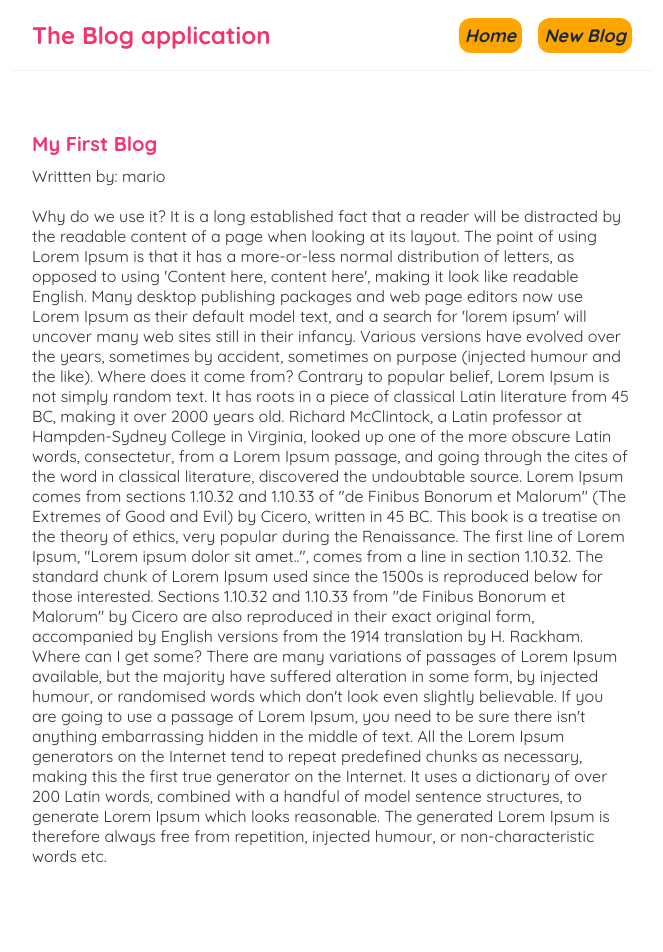
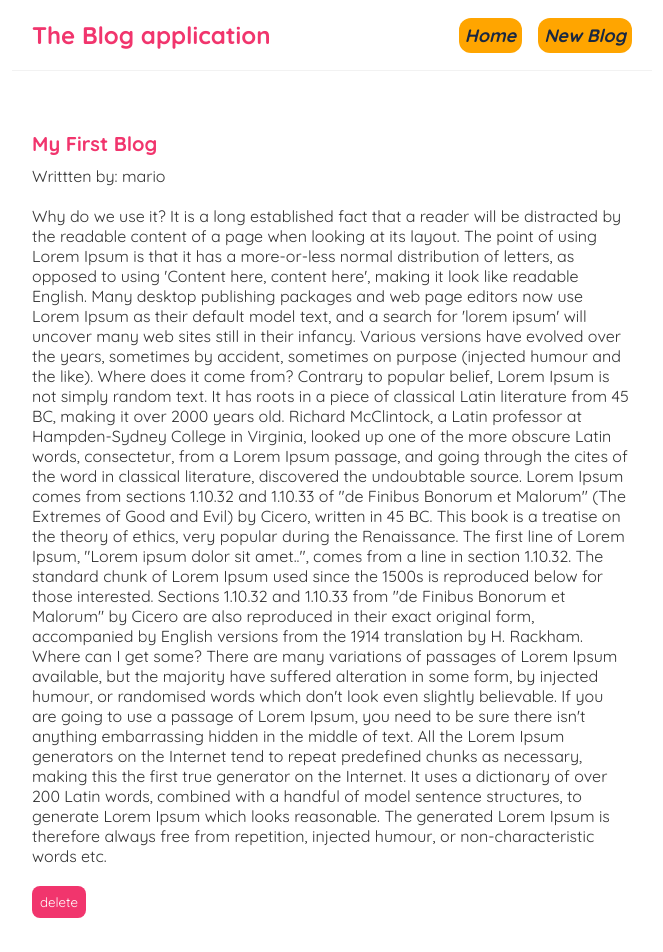
Before and after one commit to TomiSar/ReactProjects, a React (Create React App) app in the folder blog-application/: page /blogs/1 in a window 1280 px wide. Shown: the top 952 px of the page, without its empty margins (308-971 px from the left). Built offline with nearby package versions, Linux system fonts and the light colour scheme; data requests are answered from the project's data file.

Commit message:
Added Delete data from db.json. Some finishing touches still needs to de added.

```diff
--- a/blog-application/src/BlogDetails.js
+++ b/blog-application/src/BlogDetails.js
@@ -1,9 +1,21 @@
-import { useParams } from "react-router-dom";
+import { useParams, useHistory } from "react-router-dom";
 import useFetch from "./useFetch";
 
 const BlogDetails = () => {
     const { id } = useParams();
     const { data: blog, error, isPending } = useFetch(`http://localhost:4000/blogs/${id}`);
+    const history = useHistory();
+
+    const handleClick = () => {
+        fetch(`http://localhost:4000/blogs/${id}`, {
+            method: 'DELETE'
+        }).then(() => {
+            console.log('Success: --> Blog removed from DB.')
+            history.push('/');
+        }).catch(err => {
+            console.error('Error: ', err.message);
+        })
+    }
 
     return (
         <div className="blog-details">
@@ -14,6 +26,7 @@ const BlogDetails = () => {
                     <h2> {blog.title}</h2>
                     <p>Writtten by: {blog.author}</p>
                     <div>{ blog.body }</div>
+                    <button onClick={handleClick}>delete</button>
                 </article>
             )}
         </div>
```
Also changed, not shown: blog-application/src/Create.js (+0 -10 lines), 1 other file (tests, documents, lock files or other folders).
